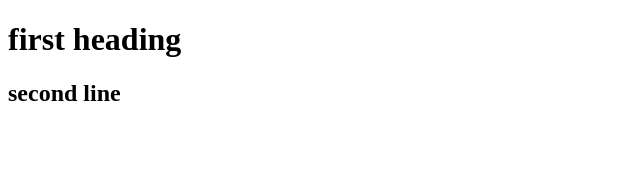
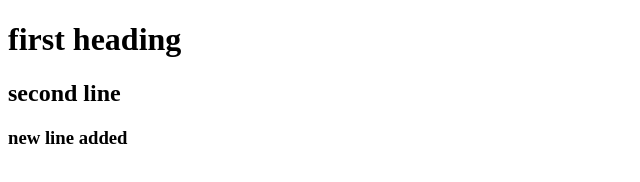
Before and after one commit to Akhil-EM/git-learn-new, a plain HTML site: page index.html in a window 1280 px wide. Shown: the whole page, without its empty margins (0-640 px from the left). Drawn offline with Linux system fonts and the light colour scheme.

Commit message:
new heading added ad h3

```diff
--- a/index.html
+++ b/index.html
@@ -9,5 +9,6 @@
 <body>
     <h1>first heading </h1>
     <h2>second line</h2>
+    <h3>new line added</h3>
 </body>
 </html>
```
